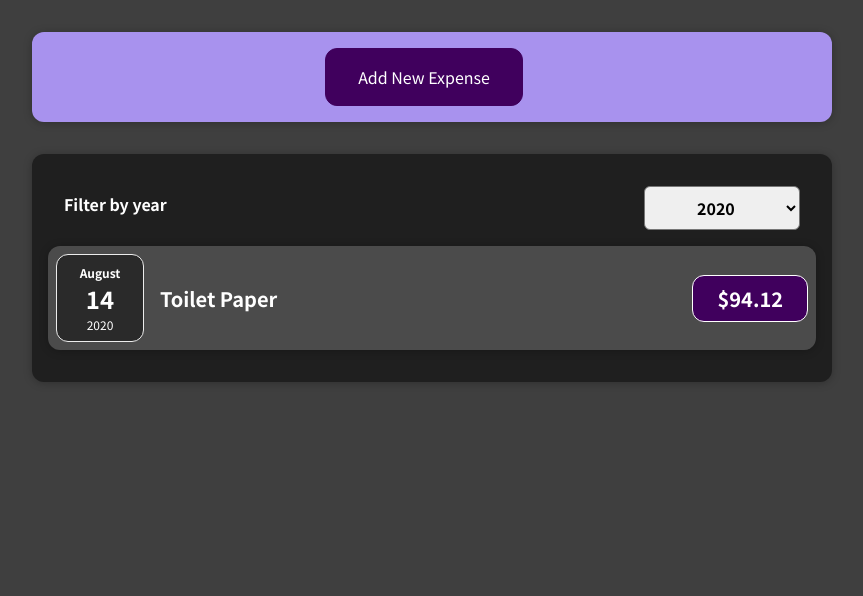
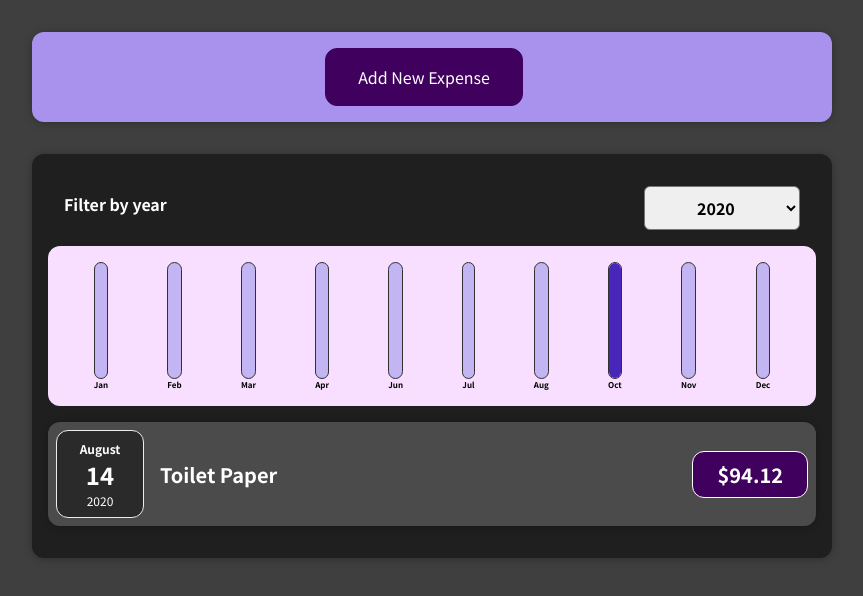
Before and after one commit to ondrejjcizek/fantastic-broccoli, a React (Create React App) app: page / in a window 1280 px wide. Shown: the top 596 px of the page, without its empty margins (208-1071 px from the left). Built offline with nearby package versions, Linux system fonts and the light colour scheme.

Commit message:
ChartBar Finished

```diff
--- a/src/components/Chart/Chart.js
+++ b/src/components/Chart/Chart.js
@@ -1,10 +1,13 @@
 import ChartBar from './ChartBar'
-import '/Chart.css'
+import './Chart.css'
 
 const Chart = props => {
+    const dataPointsValues = props.dataPoints.map(dataPoint => dataPoint.value);
+    const totalMaximum = Math.max(...dataPointsValues)
+
     return (
         <div className='chart'>
-            {props.dataPoints.map(dataPoint => <ChartBar key={dataPoint.label} value={dataPoint.value} maxValue={null} label={dataPoint.label} />)}
+            {props.dataPoints.map(dataPoint => <ChartBar key={dataPoint.label} value={dataPoint.value} maxValue={totalMaximum} label={dataPoint.label} />)}
         </div>
     );
 };
--- a/src/components/Chart/ChartBar.js
+++ b/src/components/Chart/ChartBar.js
@@ -1,9 +1,9 @@
-import '/ChartBar.css'
+import './ChartBar.css'
 
 const ChartBar = (props) => {
     let barFillHeight = '0%';
 
-    if (props.max > 0) {
+    if (props.maxValue > 0) {
         barFillHeight = Math.round((props.value / props.maxValue) * 100) + '%';
     }
 
--- a/src/components/Expenses/Expenses.js
+++ b/src/components/Expenses/Expenses.js
@@ -3,6 +3,7 @@
 import ExpensesFilter from "./ExpenseFilter";
 import { useState } from "react";
 import ExpensesList from "./ExpensesList";
+import ExpensesChart from "./ExpensesChart";
 
 function Expenses(props) {
     const [filteredYear, setFilteredYear] = useState('2020');
@@ -19,6 +20,7 @@
         <div>
             <Card className="expenses">
                 <ExpensesFilter selected={filteredYear} onChangeFilter={filterChangedHandler}/>
+                <ExpensesChart expenses={filteredExpenses}/>
                 <ExpensesList items={filteredExpenses} />
             </Card>
         </div>
--- /dev/null
+++ b/src/components/Expenses/ExpensesChart.js
@@ -0,0 +1,25 @@
+import Chart from "../Chart/Chart";
+
+const ExpensesChart = props => {
+    const chartDataPoints = [
+        { label: 'Jan', value: 0 },
+        { label: 'Feb', value: 0 },
+        { label: 'Mar', value: 0 },
+        { label: 'Apr', value: 0 },
+        { label: 'Jun', value: 0 },
+        { label: 'Jul', value: 0 },
+        { label: 'Aug', value: 0 },
+        { label: 'Oct', value: 0 },
+        { label: 'Nov', value: 0 },
+        { label: 'Dec', value: 0 }
+    ];
+
+    for (const expense of props.expenses) {
+        const expenseMonth = expense.date.getMonth(); //starting at 0 => January => 0
+        chartDataPoints[expenseMonth].value += expense.amount
+    }
+
+    return <Chart dataPoints={chartDataPoints} />
+};
+
+export default ExpensesChart;
--- a/src/components/NewExpense/ExpenseForm.js
+++ b/src/components/NewExpense/ExpenseForm.js
@@ -23,7 +23,7 @@
 
         const expenseData = {
             title: enteredTitle,
-            amount: enteredAmount,
+            amount: +enteredAmount,
             date: new Date(enteredDate)
         };
 
```
